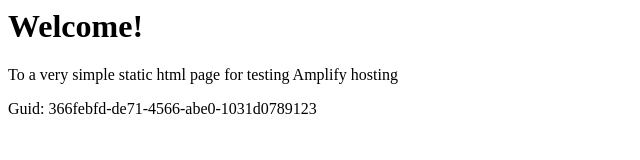
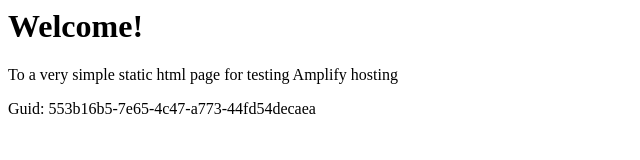
Before and after one commit to aws-aemilia-sin/Github-PR-Commit-Integration-Test-DoNotTouch-Gith-BKMSSQOA-v1-preprod-ap-southeast-1, a website: page src/index.html in a window 1280 px wide. Shown: the full height of the page, 0-640 px from the left. Drawn offline with Linux system fonts and the light colour scheme.

Commit message:
commit from integ tests

```diff
--- a/src/index.html
+++ b/src/index.html
@@ -12,6 +12,6 @@
 <body>
     <h1>Welcome!</h1>
     <p>To a very simple static html page for testing Amplify hosting</p>
-    <p>Guid: 366febfd-de71-4566-abe0-1031d0789123</p></body>
+    <p>Guid: 553b16b5-7e65-4c47-a773-44fd54decaea</p></body>
 
 </html>
```
